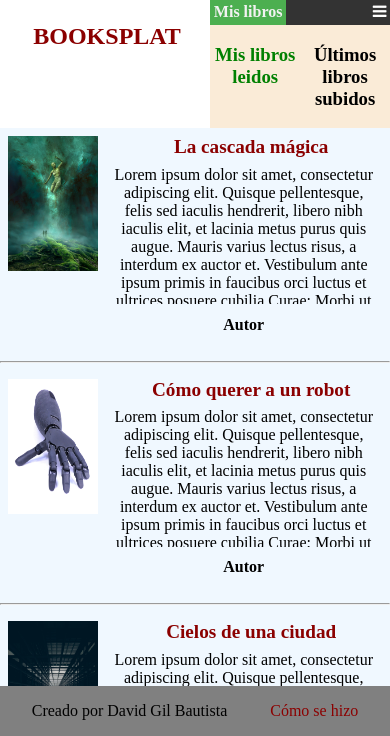
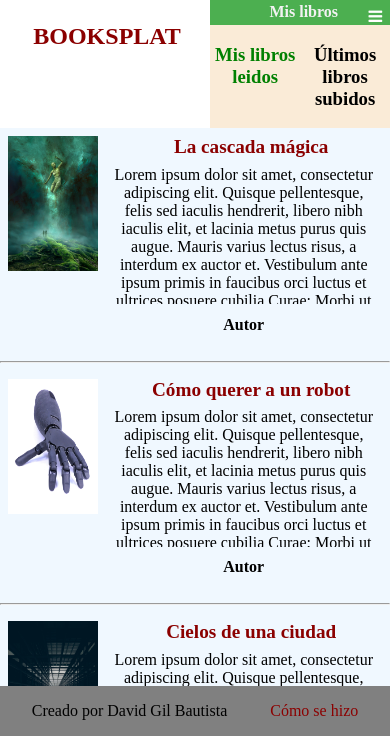
Before and after one commit to DavidBaug/PW, a PHP site: page /mislibros.html in a window 390 px wide. Shown: the part 108-844 px from the top of the page. Run offline with PHP 8.4, Linux system fonts and the light colour scheme.

Commit message:
Update style.css

```diff
--- a/Practicas/P1/style.css
+++ b/Practicas/P1/style.css
@@ -251,7 +251,7 @@ section .flechas{
   color: #f2f2f2;
   text-align: center;
   font-weight: 600;
-  padding: 2%;
+  padding: 1%;
 }
 
 #navbar a:hover {
@@ -516,13 +516,32 @@ section .flechas{
   #navbar a:not(:first-child) {display: none;}
 
   #navbar .menu {
-    position: relative;
-    float: right;
+    position: absolute;
     padding: 2%;
     margin: 0%;
     display: flex;
+    z-index: 20;
+    right: 0;
   }
 
+  #navbar a {
+
+padding: 2%;
+
+width: 100%;
+
+cursor: default;
+
+}
+
+  #navbar a:hover{
+    background: #4CAF50;
+    color: white;
+  }
+
+  #navbar a:active{
+
+  }
 
   #navbar .menu label span {
   }
```
